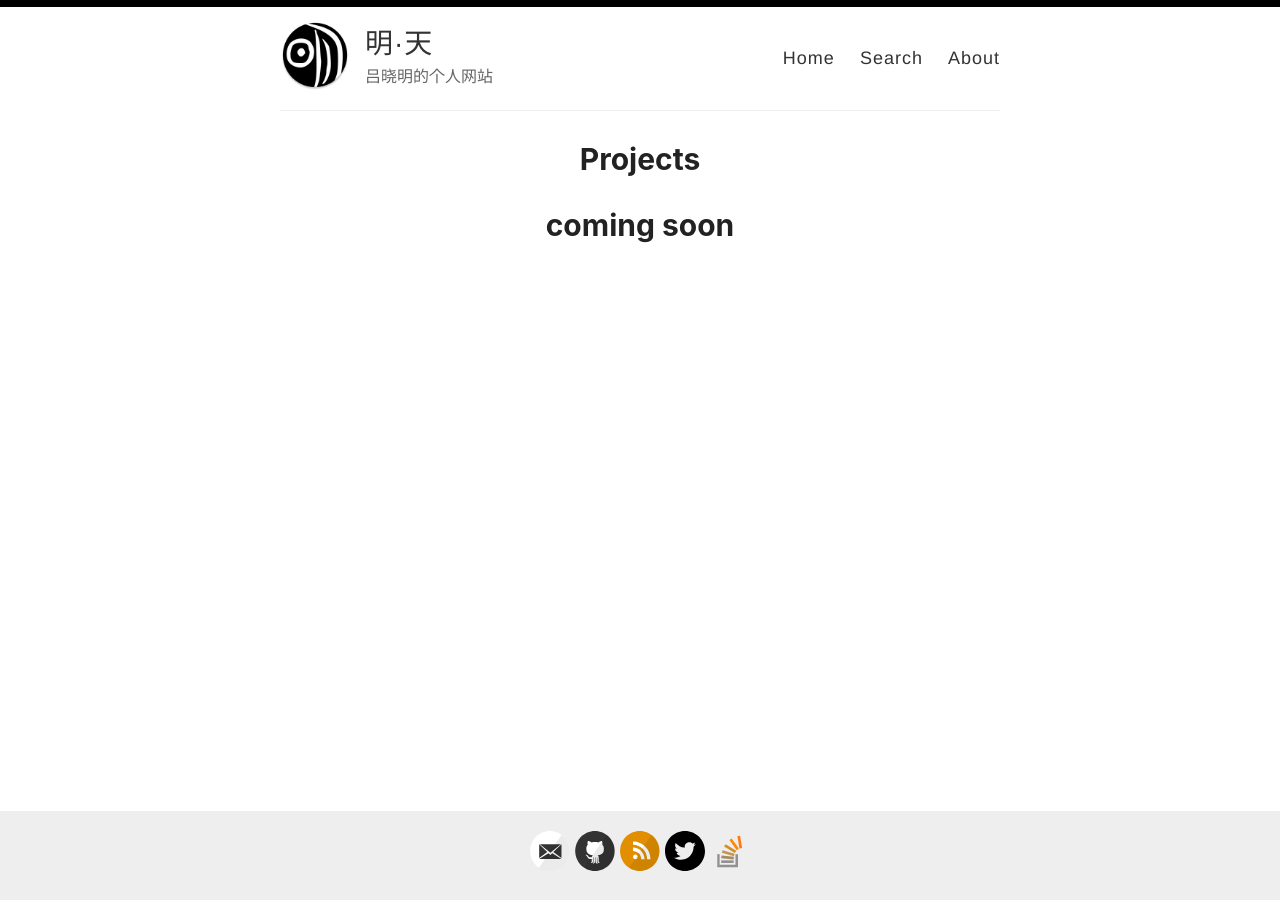
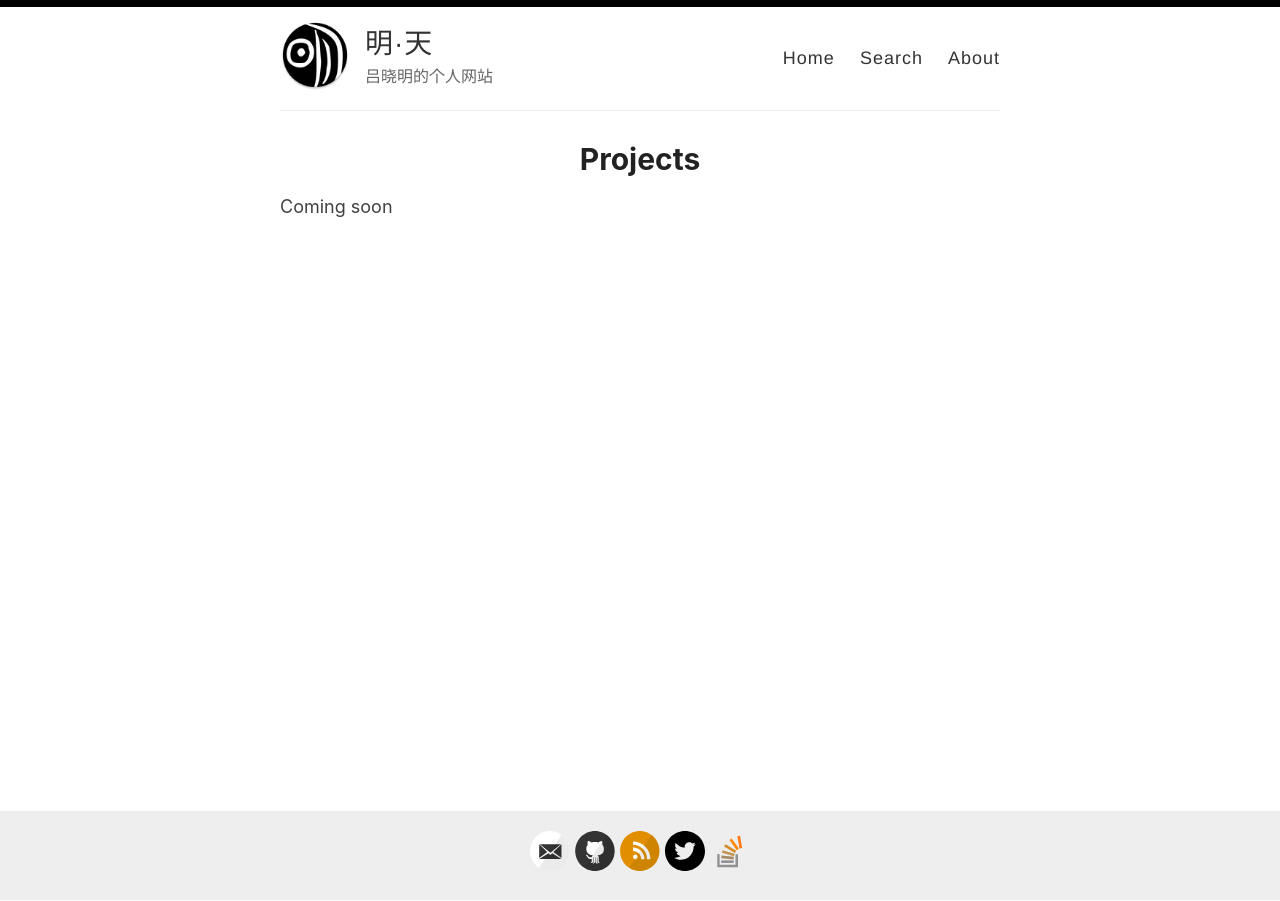
Before and after one commit to xiaominglui/xiaominglui.github.com, a Jekyll site: the page built from _pages/projects.md, in a window 1280 px wide. Built offline with Jekyll 4.4.1, drawn with Linux system fonts in a browser that asks for light colours.

Commit message:
append more

```diff
--- a/_pages/projects.md
+++ b/_pages/projects.md
@@ -4,4 +4,4 @@ permalink: /projects/
 title: Projects
 ---
 
-# coming soon
+Coming soon
```
Also changed, not shown: README.md.
